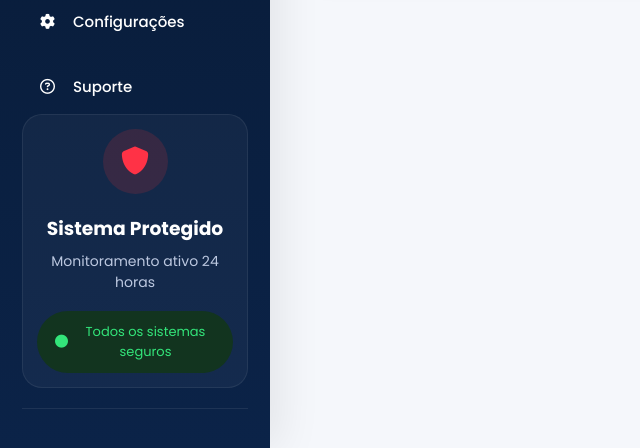
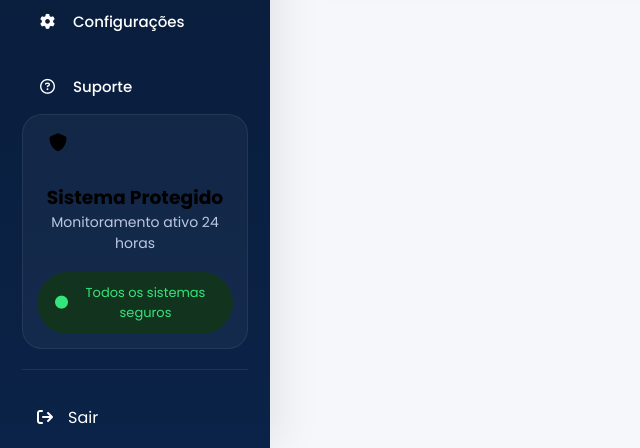
Before and after one commit to EirilarProtection/antifraude, a Flask app: page /dashboard in a window 1280 px wide. Shown: the part 603-1051 px from the top of the page, without its empty margins (0-640 px from the left). Run offline with Flask 3, Linux system fonts and the light colour scheme; the visitor is signed in with stand-in values (Sample User, id 1); data that the repository does not hold is empty; some libraries are stand-ins or nearby versions.

Commit message:
Update dashboard.html

```diff
--- a/templates/dashboard.html
+++ b/templates/dashboard.html
@@ -203,25 +203,14 @@ text-align:center;
 
 .secure-icon{
 
-width:65px;
-height:65px;
-
-border-radius:50%;
-
-background:
-
-rgba(255,50,50,.15);
-
-display:flex;
-
-justify-content:center;
-align-items:center;
-
-margin:auto;
-
-margin-bottom:20px;
-
-font-size:28px;
+width:42px;
+height:42px;
+
+font-size:18px;
+
+margin-bottom:12px;
+
+}
 
 color:#ff3246;
 
```
